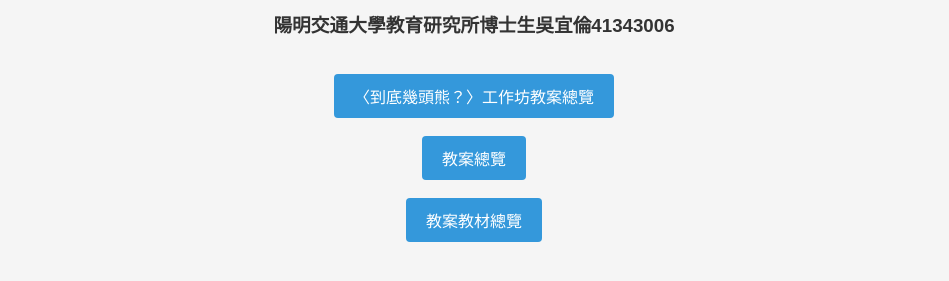
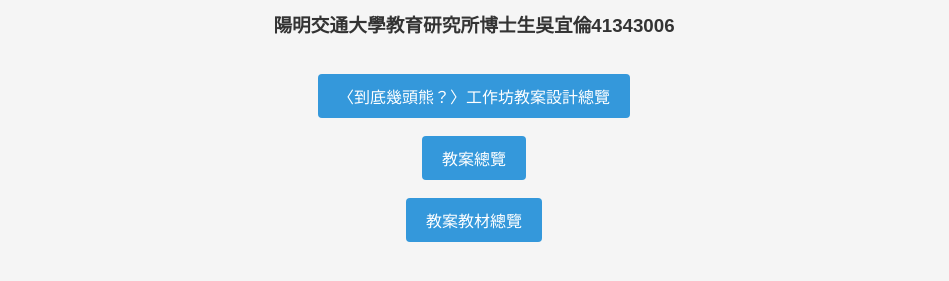
Before and after one commit to RemarkablePolarBears/LiteracyLessons, a plain HTML site: page index.html in a window 1280 px wide. Shown: the part 127-408 px from the top of the page, without its empty margins (166-1115 px from the left). Drawn offline with Linux system fonts and the light colour scheme.

Commit message:
index.html

```diff
--- a/index.html
+++ b/index.html
@@ -43,7 +43,7 @@
   <center>
 <h1>數位素養工作坊教案總覽--〈到底幾頭熊？〉APA及文獻工作坊</h1>
   <center><h3>陽明交通大學教育研究所博士生吳宜倫41343006</h3></center><br>
-   <a href="113-2_LiteracyWorkshopOverview.html">〈到底幾頭熊？〉工作坊教案總覽</a><br><br>
+   <a href="113-2_LiteracyWorkshopOverview.html">〈到底幾頭熊？〉工作坊教案設計總覽</a><br><br>
 
     <a href="113-2_LiteracyLessonPlan.html">教案總覽</a><br><br>
 
```
